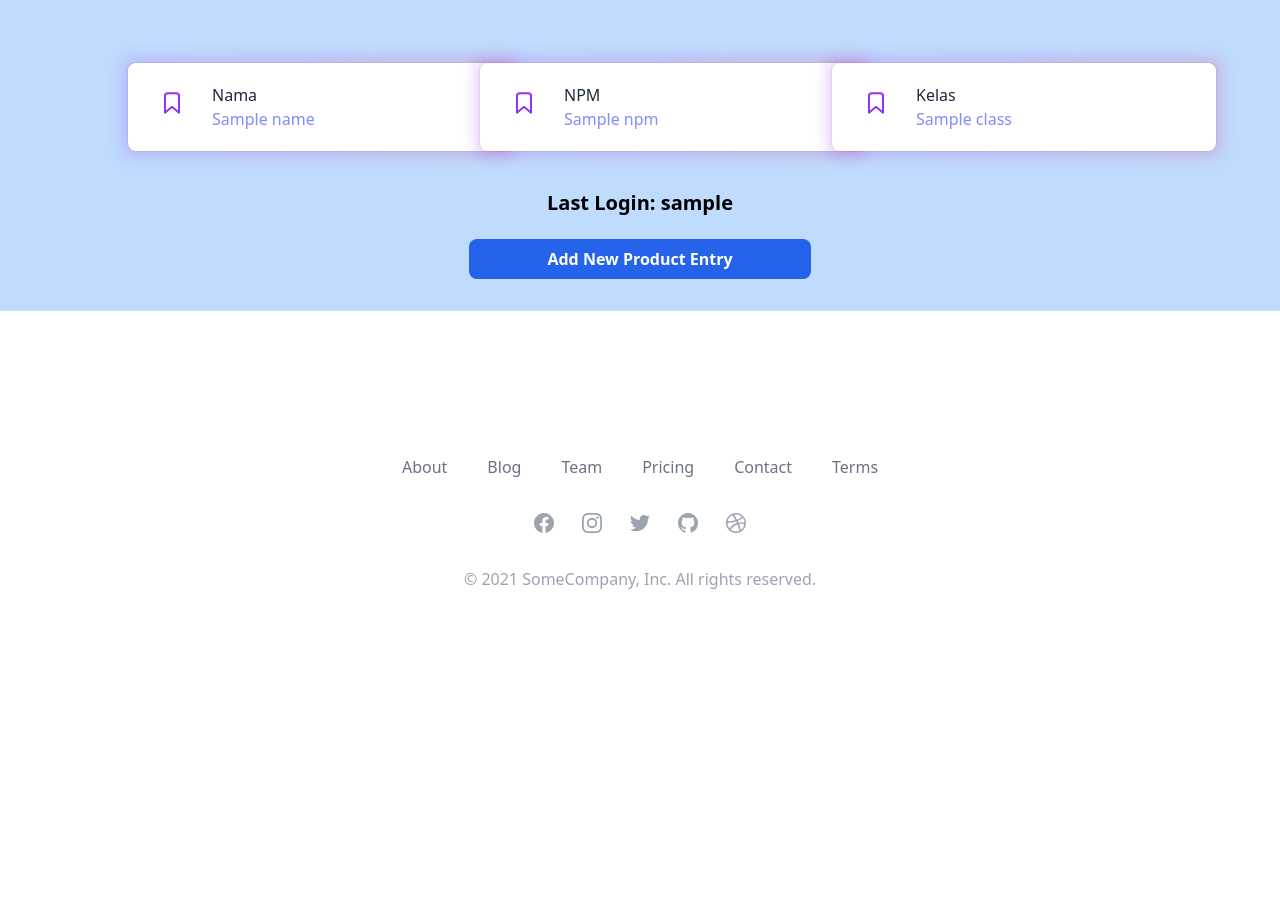
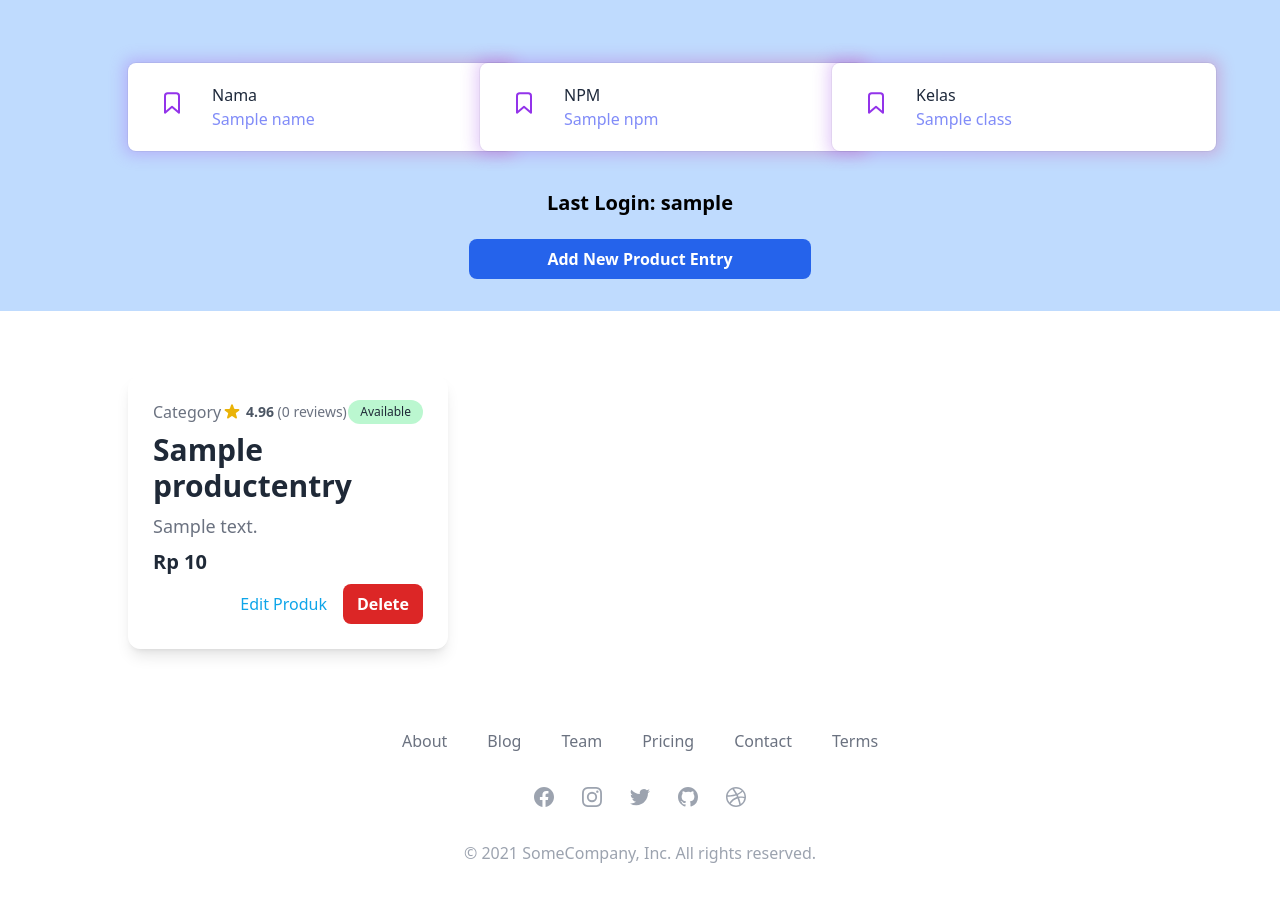
Before and after one commit to theoalll/eshop-pbp, a Django app: template main/templates/main.html in a window 1280 px wide. Shown: the part 329-1242 px from the top of the page. Before the commit the page ends 918 px from the top, so only its background shows below. Run offline with Django 5.2, Linux system fonts and the light colour scheme; a user stored in the database is signed in; tables that the repository leaves empty hold one stand-in row (values such as "Sample post"); the template is opened without the code that fills it: values that come from a table or form of the project are taken from there, most other values are stand-ins (such as "Sample title", 1, 10 or a date in 2020); some libraries are stand-ins or nearby versions.

Commit message:
fix js syntax command

```diff
--- a/main/templates/main.html
+++ b/main/templates/main.html
@@ -104,8 +104,8 @@
       `;
     }
     else{
-      classNameString = "columns-1 sm:columns-2 lg:columns-3 gap-6 space-y-6 w-full"
-      moodEntries.forEach((item) => {
+      classNameString = "relative grid grid-cols-1 sm:grid-cols-2 gap-8 lg:grid-cols-3 gap-8"
+      productEntries.forEach((item) => {
         htmlString += `
         <div class="shrink-0 flex flex-col md:flex-row md:space-x-5 space-y-3 md:space-y-0 rounded-xl shadow-lg p-3 max-w-xs md:max-w-3xl mx-auto border border-white bg-white">
     <div class="w-full md:bg-white flex flex-col space-y-2 p-3">
@@ -127,14 +127,14 @@
         <div class="bg-green-200 px-3 py-1 rounded-full text-xs font-medium text-gray-800 hidden md:block">
           Available</div>
       </div>
-      <h3 class="font-black text-gray-800 md:text-3xl text-xl">{{product_entry.product_name}}</h3>
-      <p class="md:text-lg text-gray-500 text-base">{{product_entry.product_description}}</p>
+      <h3 class="font-black text-gray-800 md:text-3xl text-xl">${item.fields.product_name}</h3>
+      <p class="md:text-lg text-gray-500 text-base">${item.fields.product_description}</p>
       <p class="text-xl font-black text-gray-800">
-        Rp {{product_entry.price}}
+        Rp ${item.fields.price}
       </p>
       <div class="flex gap-4 items-center justify-end">
-        <a href="{% url 'main:edit_product' product_entry.pk %}" class="w-30 text-sky-500 no-underline hover:underline">Edit Produk</a>
-        <a href="{% url 'main:delete_product' product_entry.pk %}" class="w-20 text-center bg-red-600 hover:bg-red-700 text-white font-bold py-2 rounded-lg transition duration-300 ease-in-out transform">
+        <a href="/edit-mood/${item.pk}" class="w-30 text-sky-500 no-underline hover:underline">Edit Produk</a>
+        <a href="/delete/${item.pk}" class="w-20 text-center bg-red-600 hover:bg-red-700 text-white font-bold py-2 rounded-lg transition duration-300 ease-in-out transform">
           Delete
         </a>
       </div>
@@ -146,6 +146,6 @@
     document.getElementById("product_entry_cards").className = classNameString;
     document.getElementById("product_entry_cards").innerHTML = htmlString;
 }
-refreshMoodEntries();
+refreshProductEntries();
 </script>
 {% endblock content %}
```
